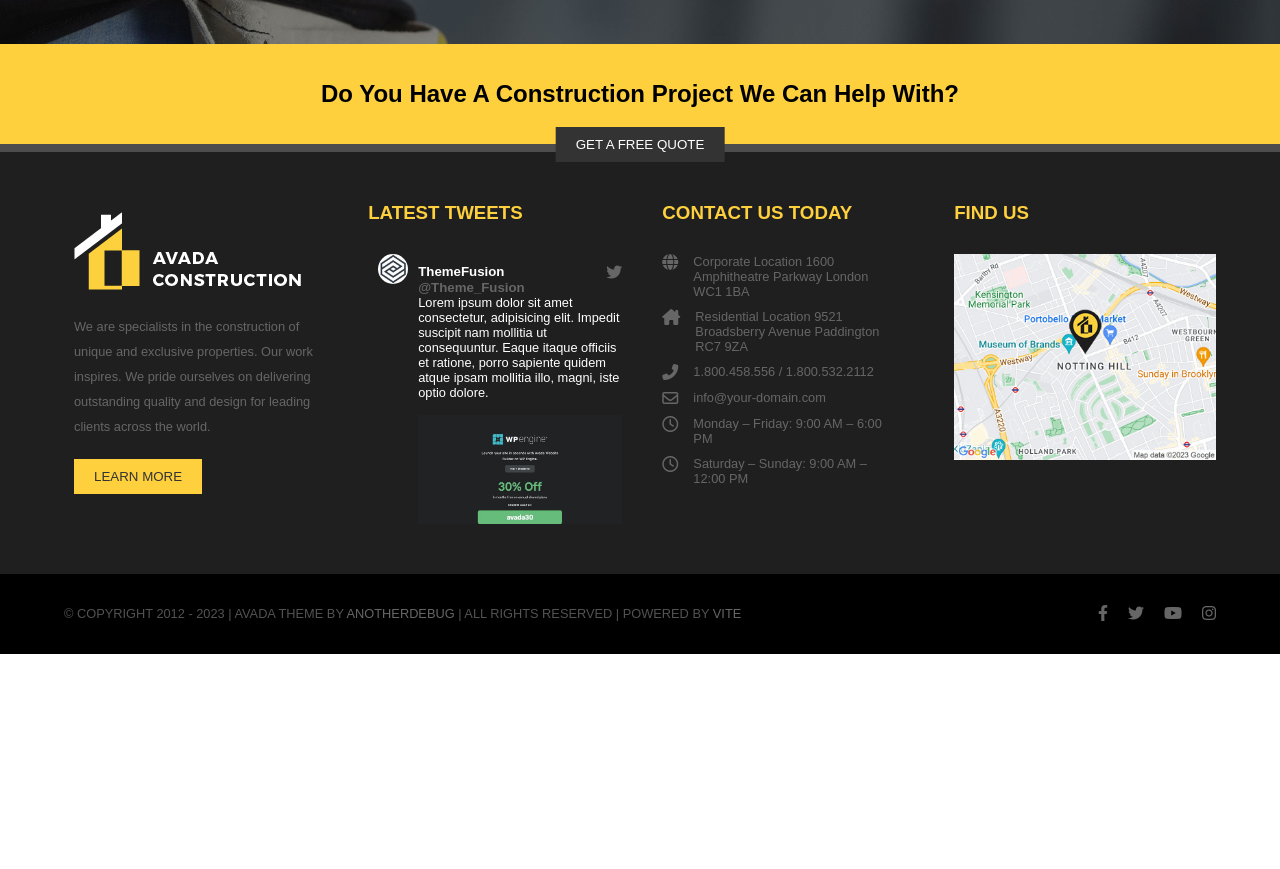
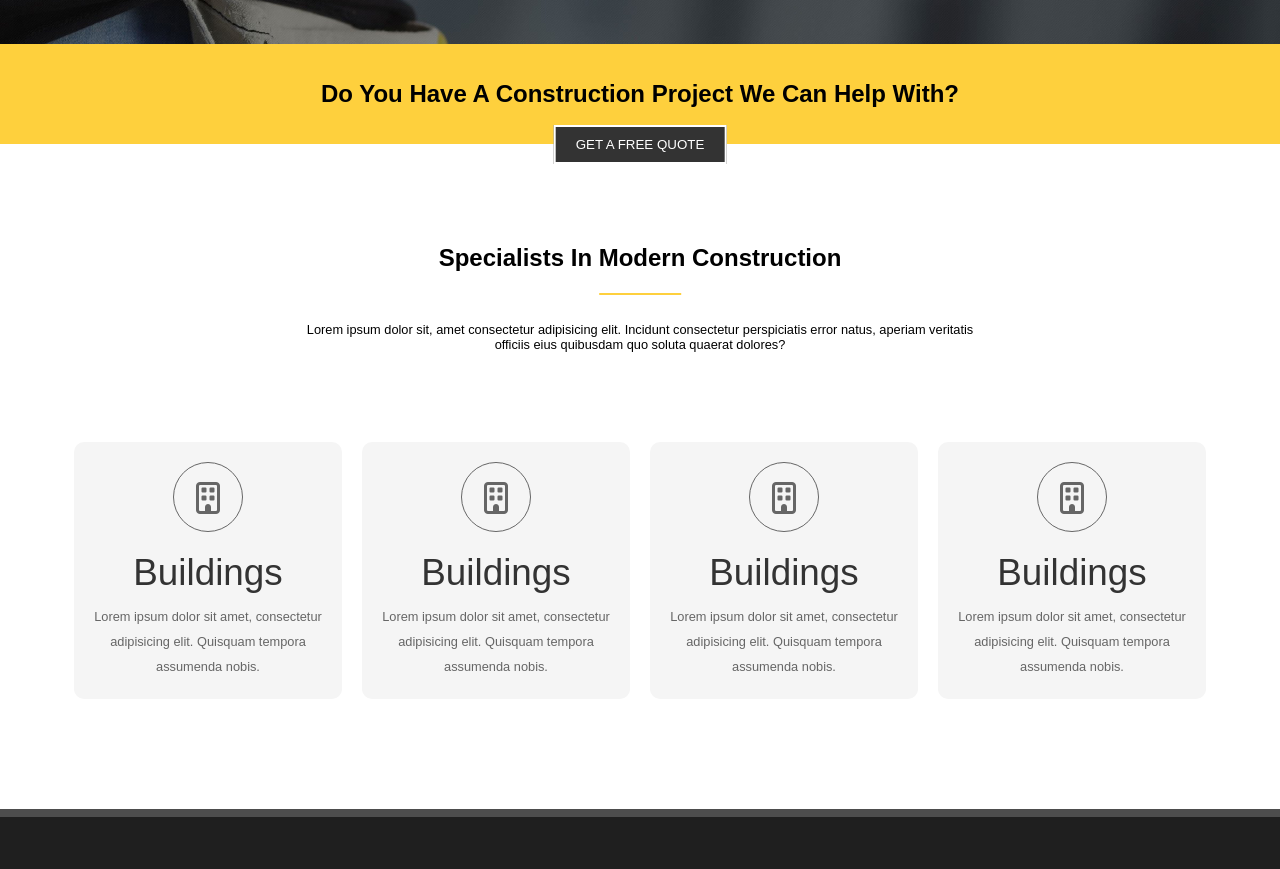
Before and after one commit to AnotherDebug/proj-html-vuejs, a Vue app: page / in a window 1280 px wide. Shown: the part 580-1449 px from the top of the page. Before the commit the page ends 1234 px from the top, so only its background shows below. Built offline with nearby package versions, Linux system fonts and the light colour scheme.

Commit message:
[ADD]: import CardMoCo in Main component

```diff
--- a/src/components/Main.vue
+++ b/src/components/Main.vue
@@ -1,12 +1,18 @@
 <script>
+import CardMoCo from './partials/CardMoCo.vue'
 export default {
-    name: 'Main'
+    name: 'Main',
+    components: {
+        CardMoCo
+    }
 }
 </script>
 
 
 <template>
     <main>
+
+
         <section class="jumbotron">
             <img src="../assets/images/home-slider-62528242.jpg" alt="">
             <div class="centeredText">
@@ -19,12 +25,39 @@ export default {
             </div>
         </section>
 
+
         <section class="constructionProject">
             <h2>Do You Have A Construction Project We Can Help With?</h2>
             <div class="button">
                 <button>get a free quote</button>
             </div>
         </section>
+
+
+        <section class="modernCostruction">
+            <div class="title">
+                <h2>Specialists In Modern Construction</h2>
+                <p>Lorem ipsum dolor sit, amet consectetur adipisicing elit. Incidunt consectetur perspiciatis error natus,
+                    aperiam veritatis officiis eius quibusdam quo soluta quaerat dolores?</p>
+            </div>
+            <div class="container-big">
+                <div class="row d-flex ">
+
+
+                    <CardMoCo />
+
+                    <CardMoCo />
+
+                    <CardMoCo />
+
+                    <CardMoCo />
+
+
+                </div>
+            </div>
+        </section>
+
+
     </main>
 </template>
 
@@ -109,11 +142,12 @@ main {
             top: 100px;
             left: 50%;
             transform: translate(-50%, -50%);
+
             button {
                 padding: 10px 20px;
                 background-color: $dimgray-color;
                 color: $white-color;
-                border: none;
+                border: 2px solid $white-color;
                 cursor: pointer;
                 text-transform: uppercase;
                 transition: all 0.3S;
@@ -122,7 +156,43 @@ main {
                     background-color: $yellow-color;
                     color: $dimgray-color;
                     text-transform: uppercase;
+                    border: 2px solid $black-color;
                 }
+            }
+        }
+    }
+
+    .modernCostruction {
+        text-align: center;
+        margin: 100px 0;
+
+        .title {
+            margin: 0 300px;
+
+            h2 {
+                position: relative;
+
+                &::after {
+                    content: '';
+                    position: absolute;
+                    background-color: $yellow-color;
+                    width: 12%;
+                    height: 2px;
+                    top: 50px;
+                    left: 50%;
+                    transform: translate(-50%, -50%);
+                }
+            }
+
+            p {
+                margin-top: 50px;
+            }
+        }
+
+        .container-big {
+            .row {
+                justify-content: space-around;
+                margin-top: 80px;
             }
         }
     }
```
